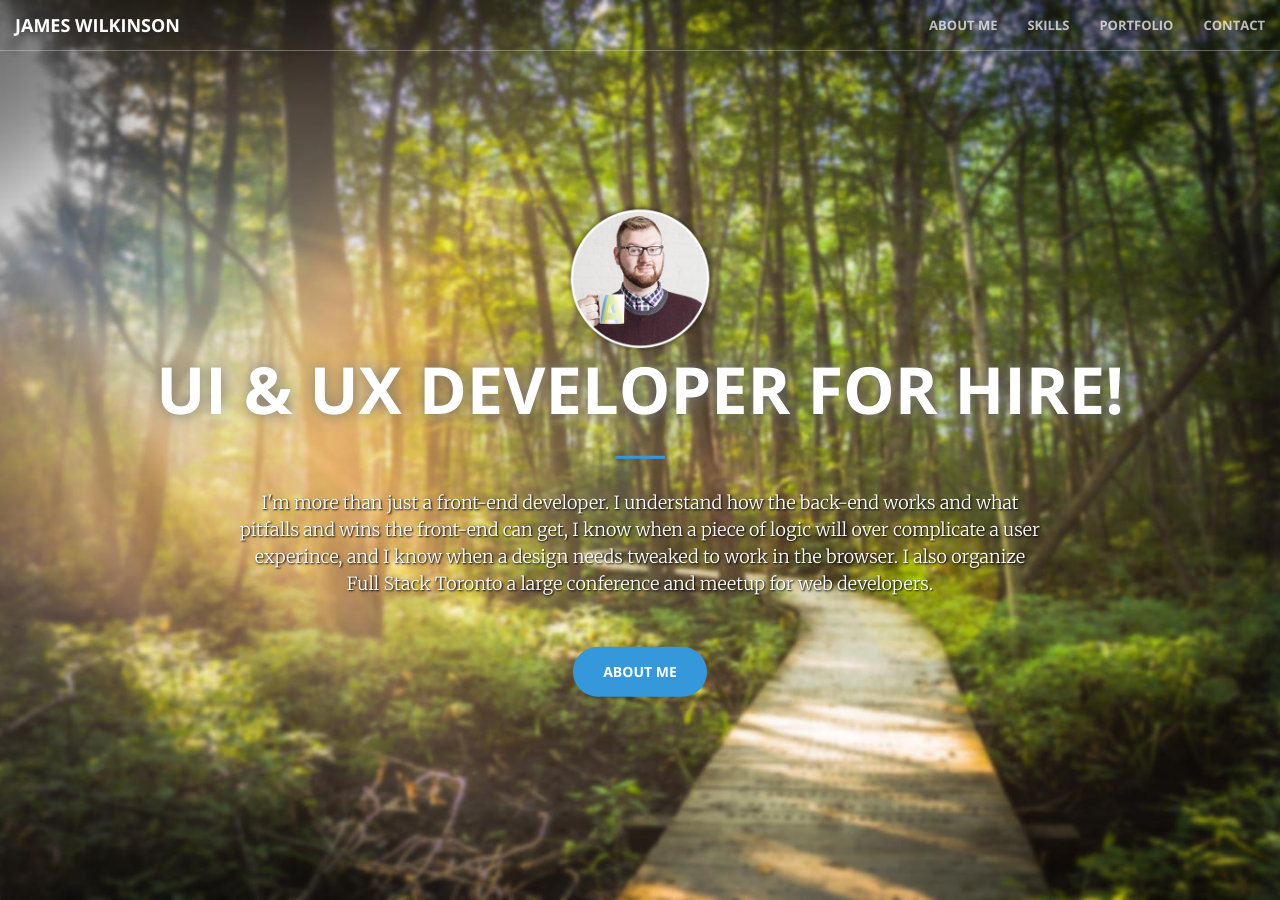
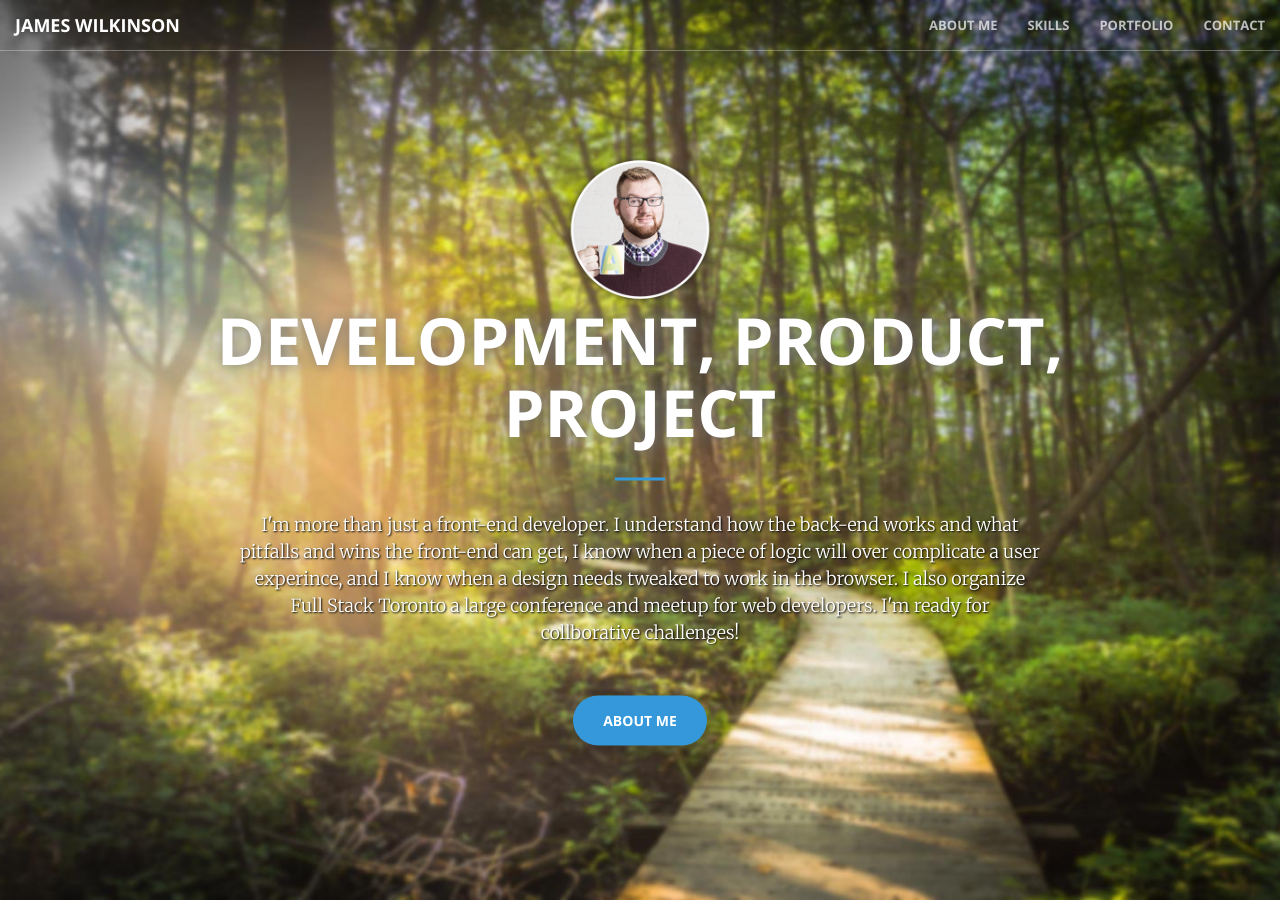
Before and after one commit to gitjameswilk/gitjameswilk.github.io, a Jekyll site: the page built from index.html, in a window 1280 px wide and 900 px high. Built offline with Jekyll 4.4.1, drawn with Linux system fonts in a browser that asks for light colours; some of the changed lines change nothing that is shown.

Commit message:
Meta data

```diff
--- a/_includes/head.html
+++ b/_includes/head.html
@@ -4,7 +4,7 @@
     <meta http-equiv="X-UA-Compatible" content="IE=edge">
     <meta name="viewport" content="width=device-width, initial-scale=1">
 
-    <title>{{ page.title }} | James Wilkinson - Digital Out of Home and Omni-Channel Specialist | Toronto, ON, Canada</title>
+    <title>{{ page.title }} | James Wilkinson - Development, Produt, Project | Toronto, ON, Canada</title>
 
     <!-- Bootstrap Core CSS -->
     <link rel="stylesheet" href="/css/bootstrap.min.css" type="text/css">
@@ -27,28 +27,28 @@
         <script src="https://oss.maxcdn.com/libs/respond.js/1.4.2/respond.min.js"></script>
     <![endif]-->
 
-    <meta name="description" content="James Wilkinson is a digital out of home and omni-channel specialist working with web development, content and strategy in Toronto, Ontario, Canada. His experience is award winning and his skillset a diverse mix of the arts, humanities and technology." />
+    <meta name="description" content="James Wilkinson is a web developer, product designer, and project manager. His experience is award winning and his skillset a diverse mix of the arts, humanities and technology." />
 
     <!-- Schema.org markup for Google+ -->
-    <meta itemprop="name" content="James Wilkinson - DOOH & Omni-Channel Specialist">
-    <meta itemprop="description" content="James Wilkinson is a digital out of home and omni-channel specialist working with web development, content and strategy in Toronto, Ontario, Canada. His experience is award winning and his skillset a diverse mix of the arts, humanities and technology.">
+    <meta itemprop="name" content="James Wilkinson - Development, Product, Project">
+    <meta itemprop="description" content="James Wilkinson is a web developer, product designer, and project manager. His experience is award winning and his skillset a diverse mix of the arts, humanities and technology.">
     <meta itemprop="image" content="http://jerw.ca/img/card.jpg">
 
     <!-- Twitter Card data -->
     <meta name="twitter:card" content="summary_large_image">
     <meta name="twitter:site" content="@jerw">
-    <meta name="twitter:title" content="James Wilkinson - DOOH & Omni-Channel Specialist">
-    <meta name="twitter:description" content="James Wilkinson is a digital out of home and omni-channel specialist working with web development, content and strategy in Toronto, Ontario, Canada. His experience is award winning and his skillset a diverse mix of the arts, humanities and technology.">
+    <meta name="twitter:title" content="James Wilkinson - Development, Product, Project">
+    <meta name="twitter:description" content="James Wilkinson is a web developer, product designer, and project manager. His experience is award winning and his skillset a diverse mix of the arts, humanities and technology.">
     <meta name="twitter:creator" content="@jerw">
     <!-- Twitter summary card with large image must be at least 280x150px -->
     <meta name="twitter:image:src" content="http://jerw.ca/img/card.jpg">
 
     <!-- Open Graph data -->
-    <meta property="og:title" content="James Wilkinson - DOOH & Omni-Channel Specialist" />
+    <meta property="og:title" content="James Wilkinson - Development, Product, Project" />
     <meta property="og:type" content="article" />
     <meta property="og:url" content="http://jerw.ca" />
     <meta property="og:image" content="http://jerw.ca/img/card.jpg" />
-    <meta property="og:description" content="James Wilkinson is a digital out of home and omni-channel specialist working with web development, content and strategy in Toronto, Ontario, Canada. His experience is award winning and his skillset a diverse mix of the arts, humanities and technology." />
+    <meta property="og:description" content="James Wilkinson is a web developer, product designer, and project manager. His experience is award winning and his skillset a diverse mix of the arts, humanities and technology." />
     <meta property="og:site_name" content="James Wilkinson" />
 
 </head>
--- a/_includes/header.html
+++ b/_includes/header.html
@@ -2,9 +2,9 @@
     <div class="header-content">
         <div class="header-content-inner">
             <img src="/img/james.png" alt="James Wilkinson" class="profile-image" />
-            <h1>UI &amp; UX Developer for hire!</h1>
+            <h1>Development, Product, Project</h1>
             <hr>
-            <p>I'm more than just a front-end developer. I understand how the back-end works and what pitfalls and wins the front-end can get, I know when a piece of logic will over complicate a user experince, and I know when a design needs tweaked to work in the browser. I also organize Full Stack Toronto a large conference and meetup for web developers.</p>
+            <p>I'm more than just a front-end developer. I understand how the back-end works and what pitfalls and wins the front-end can get, I know when a piece of logic will over complicate a user experince, and I know when a design needs tweaked to work in the browser. I also organize Full Stack Toronto a large conference and meetup for web developers. I'm ready for collborative challenges!</p>
             <a href="#about" class="btn btn-primary btn-xl page-scroll">About Me</a>
         </div>
     </div>
```
